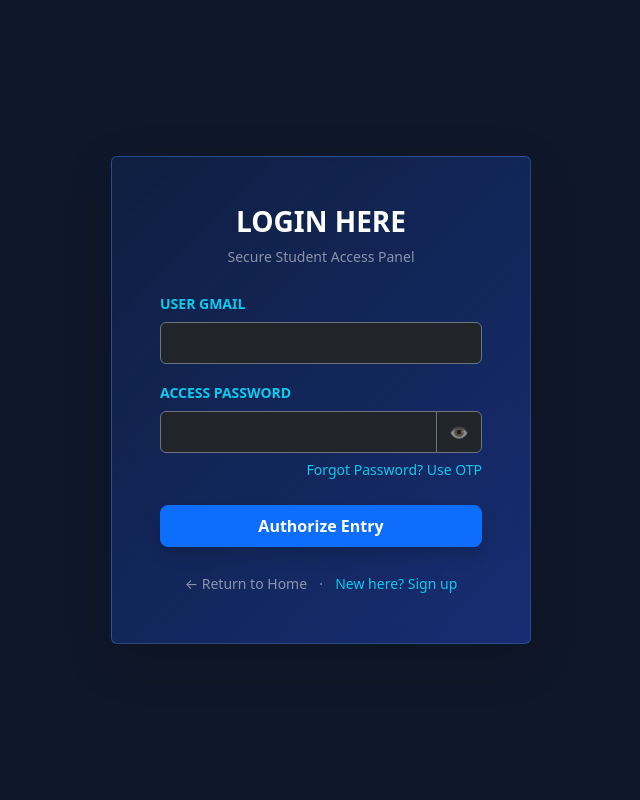
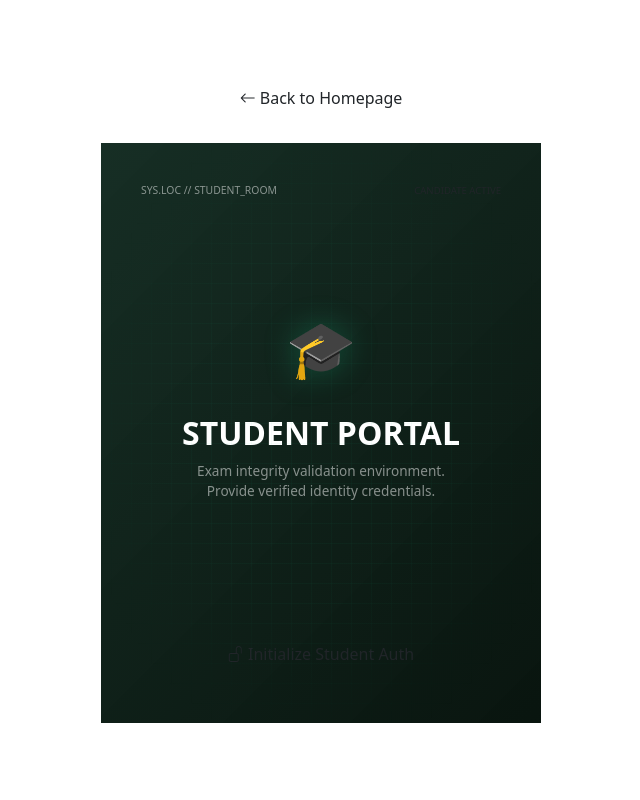
Before and after one commit to Jaskiratkaur912/ExamGuard-AI, a Flask app: page /student-login in a window 1280 px wide. Shown: the whole page, without its empty margins (319-959 px from the left). Run offline with Flask 3, Linux system fonts and the light colour scheme.

Commit message:
Update student.html

```diff
--- a/templates/student.html
+++ b/templates/student.html
@@ -1,77 +1,209 @@
-<!doctype html>
-<html lang="en">
-<head>
-  <meta charset="utf-8">
-  <meta name="viewport" content="width=device-width, initial-scale=1">
-  <title>Portal Secure Access</title>
-  <link href="https://cdn.jsdelivr.net/npm/bootstrap@5.3.8/dist/css/bootstrap.min.css" rel="stylesheet">
-  <link rel="stylesheet" href="{{ url_for('static', filename='style.css') }}">
+{% extends "base.html" %}
+
+{% block title %}Student Candidate Secure Access | ExamGuard-AI{% endblock %}
+
+{% block head %}
 <style>
-    body { background-color: #0f172a; }
-    .login-card {
-      background: linear-gradient(135deg, rgba(15, 32, 67, 0.9), rgba(30, 64, 175, 0.55));
-      backdrop-filter: blur(10px); border: 1px solid rgba(96, 165, 250, 0.3) !important;
+  /* ── 3D FLIP ARCHITECTURE CONTAINER ── */
+  .flip-card-container {
+    background-color: transparent;
+    width: 440px;
+    height: 580px;
+    perspective: 1500px;
+  }
+
+  .flip-card-inner {
+    position: relative;
+    width: 100%;
+    height: 100%;
+    text-align: center;
+    transition: transform 0.8s cubic-bezier(0.2, 0.85, 0.32, 1.2);
+    transform-style: preserve-3d;
+  }
+
+  .flip-card-container:hover .flip-card-inner,
+  .flip-card-inner.flipped,
+  .flip-card-inner.lock-flipped {
+    transform: rotateY(180deg);
+  }
+
+  .flip-card-front, .flip-card-back {
+    position: absolute;
+    width: 100%;
+    height: 100%;
+    -webkit-backface-visibility: hidden;
+    backface-visibility: hidden;
+    border-radius: var(--radius-xl);
+    border: 1px solid var(--border-primary) !important;
+    backdrop-filter: blur(25px) saturate(190%);
+    -webkit-backdrop-filter: blur(25px) saturate(190%);
+    box-shadow: var(--shadow-glow-green);
+    display: flex;
+    flex-direction: column;
+    justify-content: space-between;
+    padding: 40px;
+    overflow: hidden;
+  }
+
+  /* FRONT OF CARD */
+  .flip-card-front {
+    background: linear-gradient(135deg, rgba(10, 35, 25, 0.95), rgba(4, 16, 10, 0.98));
+    z-index: 2;
+  }
+
+  .flip-card-front::before {
+    content: '';
+    position: absolute;
+    inset: 0;
+    background-image:
+      linear-gradient(rgba(16, 185, 129, 0.04) 1px, transparent 1px),
+      linear-gradient(90deg, rgba(16, 185, 129, 0.04) 1px, transparent 1px);
+    background-size: 20px 20px;
+    background-position: center;
+    mask-image: radial-gradient(ellipse at center, black 40%, transparent 80%);
+    -webkit-mask-image: radial-gradient(ellipse at center, black 40%, transparent 80%);
+    pointer-events: none;
+  }
+
+  .flip-card-front::after {
+    content: '';
+    position: absolute;
+    top: 0; left: 0; right: 0;
+    height: 2px;
+    background: linear-gradient(90deg, transparent, var(--accent-green), transparent);
+    opacity: 0.4;
+    animation: scan-line 4s linear infinite;
+  }
+
+  @keyframes scan-line {
+    0% { transform: translateY(0); }
+    100% { transform: translateY(580px); }
+  }
+
+  /* BACK OF CARD */
+  .flip-card-back {
+    background: linear-gradient(135deg, rgba(12, 38, 25, 0.98), rgba(17, 54, 38, 0.95));
+    transform: rotateY(180deg);
+    justify-content: center;
+  }
+
+  .pulse-glow {
+    font-size: 3.5rem;
+    filter: drop-shadow(0 0 15px rgba(16, 185, 129, 0.3));
+    animation: gentle-float 3s ease-in-out infinite alternate;
+  }
+  @keyframes gentle-float {
+    0% { transform: translateY(0px) scale(1); }
+    100% { transform: translateY(-8px) scale(1.02); }
   }
 </style>
-</head>
-<body class="text-white d-flex align-items-center justify-content-center vh-100">
-  <div class="card login-card p-5 rounded shadow-lg" style="width: 100%; max-width: 420px;">
+{% endblock %}
 
-    <h3 class="text-center mb-2 fw-bold text-gradient" id="portal-title" style="color:white">LOGIN HERE</h3>
-    <p class="text-center text-white-50 small mb-4" id="portal-subtitle">Secure Student Access Panel</p>
-    {% if error %}
-    <div class="alert alert-danger bg-danger-subtle text-danger border-danger-subtle small py-2 mb-3">⚠️ {{ error }}</div>
-    {% endif %}
+{% block content %}
+<div class="d-flex flex-column align-items-center justify-content-center vh-100 px-3">
+
+  <!-- Back link to homepage -->
+  <div class="mb-4 animate-fade-in">
+    <a href="/" class="btn btn-secondary-custom py-2 px-4">
+      <i class="bi bi-arrow-left"></i> Back to Homepage
+    </a>
+  </div>
+
+  <div class="flip-card-container animate-fade-in" id="card-container">
+    <div class="flip-card-inner" id="card-inner">
+
+      <!-- FRONT COVER -->
+      <div class="flip-card-front">
+        <div class="d-flex justify-content-between align-items-center w-100">
+          <span class="small text-white-50 tracking-widest font-mono" style="font-size: 0.65rem;">SYS.LOC // STUDENT_ROOM</span>
+          <span class="badge-custom badge-green font-mono" style="font-size: 0.6rem;">CANDIDATE ACTIVE</span>
+        </div>
+
+        <div class="my-auto text-center w-100">
+          <div class="pulse-glow mb-4">🎓</div>
+          <h2 class="fw-bold tracking-tight mb-2 text-white text-gradient-green" style="font-size: 2rem;">STUDENT PORTAL</h2>
+          <p class="text-white-50 small mx-auto" style="max-width: 280px; font-size: 0.85rem; line-height: 1.5;">
+            Exam integrity validation environment. Provide verified identity credentials.
+          </p>
+        </div>
+
+        <div class="w-100">
+          <button type="button" class="btn btn-success-custom w-100 py-3" onclick="lockCardFlipped(event)">
+            <i class="bi bi-unlock"></i> Initialize Student Auth
+          </button>
+        </div>
+      </div>
+
+      <!-- BACK (LOGIN FORM) -->
+      <div class="flip-card-back text-start">
+        <div class="text-center mb-4">
+          <h3 class="fw-bold tracking-tight mb-1" id="portal-title" style="letter-spacing: -0.02em;">STUDENT SIGN IN</h3>
+          <p class="text-white-50 small m-0" id="portal-subtitle">Provide security credentials</p>
+        </div>
 
         {% if error %}
-    <div class="alert alert-danger bg-danger-subtle text-danger border-danger-subtle small py-2 mb-3" role="alert">
-      ⚠️ {{ error }}
+        <div class="alert alert-danger bg-danger-subtle text-danger border-danger-subtle small py-2 mb-3 rounded-3" role="alert">
+          <i class="bi bi-exclamation-triangle-fill"></i> {{ error }}
         </div>
         {% endif %}
 
-    <form id="auth-form" method="POST">
+        <form id="auth-form" method="POST" autocomplete="off">
           <input type="hidden" name="login_mode" id="login_mode" value="password">
 
-      <div class="mb-3">
-        <label class="form-label text-info small fw-bold text-uppercase tracking-wider">User Gmail</label>
-        <input type="email" name="identity" id="identity-input" class="form-control bg-dark text-white border-secondary py-2" placeholder="user@gmail.com" autocomplete="none" required>
+          <!-- User Gmail -->
+          <div class="form-group-custom">
+            <label class="form-label-custom" style="color: var(--accent-green) !important;">Student Gmail</label>
+            <input type="email" name="identity" id="identity-input" class="form-control-custom" placeholder="student@gmail.com" required>
           </div>
 
-      <div class="mb-4" id="password-area">
-  <label class="form-label text-info small fw-bold text-uppercase tracking-wider">Access Password</label>
-  <div class="input-group">
-    <input type="password" name="password" id="password-input" class="form-control bg-dark text-white border-secondary py-2" placeholder="••••••••" autocomplete="new-password">
-    <button class="btn btn-outline-secondary border-secondary bg-dark text-white-50" type="button" id="toggle-password-visibility">
-      👁️
-    </button>
+          <!-- Password Frame -->
+          <div class="form-group-custom" id="password-area">
+            <label class="form-label-custom" style="color: var(--accent-green) !important;">Access Password</label>
+            <div class="input-group-custom">
+              <input type="password" name="password" id="password-input" class="form-control-custom" placeholder="••••••••" autocomplete="new-password">
+              <button class="input-icon-btn" type="button" id="toggle-password-visibility">👁️</button>
             </div>
-  <div class="text-end mt-1">
-    <a href="#" id="forgot-link" class="text-info small text-decoration-none">Forgot Password? Use OTP</a>
+            <div class="text-end mt-2">
+              <a href="#" id="forgot-link" class="text-success small text-decoration-none" style="font-size: 0.75rem;">Forgot Password? Use OTP</a>
             </div>
           </div>
 
-      <div class="mb-4 d-none" id="otp-area">
-        <label class="form-label text-warning small fw-bold text-uppercase tracking-wider">One-Time Security Token</label>
-        <div class="input-group">
-          <input type="text" name="otp" class="form-control bg-dark text-white border-secondary py-2" placeholder="6-Digit Token">
-          <button class="btn btn-outline-warning" type="button" id="request-otp-btn">Send OTP</button>
+          <!-- OTP Frame -->
+          <div class="form-group-custom d-none" id="otp-area">
+            <label class="form-label-custom" style="color: var(--accent-green) !important;">One-Time Security Token</label>
+            <div class="input-group-custom">
+              <input type="text" name="otp" id="otp-input" class="form-control-custom" placeholder="6-Digit Token">
+              <button class="btn btn-warning-custom py-2 px-3 border-start-0" type="button" id="request-otp-btn" style="border-top-left-radius: 0; border-bottom-left-radius: 0;">Send OTP</button>
             </div>
-        <div class="text-end mt-1">
-          <a href="#" id="back-to-pass-link" class="text-info small text-decoration-none">Back to Password Login</a>
+            <div class="text-end mt-2">
+              <a href="#" id="back-to-pass-link" class="text-success small text-decoration-none" style="font-size: 0.75rem;">Back to Password Login</a>
             </div>
           </div>
 
-      <button type="submit" class="btn btn-primary btn-lg w-100 fs-6 fw-bold shadow">Authorize Entry</button>
+          <button type="submit" class="btn btn-success-custom w-100 py-3 mt-2">
+            Authorize Candidate <i class="bi bi-chevron-right"></i>
+          </button>
         </form>
 
-    <div class="text-center mt-4">
-      <a href="/" class="text-white-50 small text-decoration-none">← Return to Home</a>
+        <div class="text-center mt-4 pt-3 border-top border-secondary border-opacity-10">
+          <a href="#" class="text-white-50 small text-decoration-none" onclick="releaseCardLock(event)">
+            <i class="bi bi-chevron-left"></i> Flip Card Back
+          </a>
           <span class="text-white-50 small mx-2">·</span>
-      <a href="/student-signup" class="text-info small text-decoration-none">New here? Sign up</a>
+          <a href="/student-signup" class="text-success small text-decoration-none">New candidate? Sign up</a>
         </div>
       </div>
 
+    </div>
+  </div>
+</div>
+{% endblock %}
+
+{% block scripts %}
 <script>
+  const cardContainer = document.getElementById('card-container');
+  const cardInner = document.getElementById('card-inner');
+  const authForm = document.getElementById('auth-form');
   const forgotLink = document.getElementById('forgot-link');
   const backToPassLink = document.getElementById('back-to-pass-link');
   const passwordArea = document.getElementById('password-area');
@@ -80,60 +212,77 @@
   const requestOtpBtn = document.getElementById('request-otp-btn');
   const identityInput = document.getElementById('identity-input');
   const passwordInput = document.getElementById('password-input');
+  const otpInput = document.getElementById('otp-input');
+  const togglePasswordBtn = document.getElementById('toggle-password-visibility');
 
-    // Toggle to OTP View
+  function lockCardFlipped(e) {
+    if(e) e.stopPropagation();
+    cardInner.classList.add('lock-flipped');
+  }
+
+  function releaseCardLock(e) {
+    if(e) e.preventDefault();
+    if(e) e.stopPropagation();
+    cardInner.classList.remove('lock-flipped');
+    cardInner.classList.remove('flipped');
+  }
+
+  authForm.addEventListener('focusin', () => {
+    cardInner.classList.add('lock-flipped');
+  });
+
+  cardContainer.addEventListener('click', (e) => {
+    e.stopPropagation();
+    cardInner.classList.add('lock-flipped');
+  });
+
+  document.addEventListener('click', (e) => {
+    if (!cardContainer.contains(e.target)) {
+      if (document.activeElement.tagName !== 'INPUT') {
+        releaseCardLock();
+      }
+    }
+  });
+
   forgotLink.addEventListener('click', (e) => {
     e.preventDefault();
     passwordArea.classList.add('d-none');
     otpArea.classList.remove('d-none');
     loginMode.value = 'otp';
     passwordInput.removeAttribute('required');
+    otpInput.setAttribute('required', '');
   });
 
-    // Toggle back to Password View
   backToPassLink.addEventListener('click', (e) => {
     e.preventDefault();
     otpArea.classList.add('d-none');
     passwordArea.classList.remove('d-none');
     loginMode.value = 'password';
+    otpInput.removeAttribute('required');
     passwordInput.setAttribute('required', '');
   });
 
-    // Handle AJAX dynamic async request to Python for OTP dispatching
   requestOtpBtn.addEventListener('click', () => {
     if (!identityInput.value) {
        alert('Please enter your Gmail address first.');
        return;
     }
-
-  // Create the payload matching exactly what the backend expects
     const formData = new FormData();
     formData.append('email', identityInput.value);
-
-  // Send request to our Flask server
-  fetch('/send-otp', {
-      method: 'POST',
-      body: formData
-  })
+    fetch('/send-otp', { method: 'POST', body: formData })
     .then(res => res.json())
-  .then(data => {
-      alert(data.message);
-  }).catch(err => {
-      alert('Error generating secure token string.');
+    .then(data => alert(data.message))
+    .catch(() => alert('Error generating secure token string.'));
   });
-});
-    const togglePasswordBtn = document.getElementById('toggle-password-visibility');
 
   togglePasswordBtn.addEventListener('click', () => {
-  // Check the current state of the input type attribute
     if (passwordInput.type === 'password') {
-    passwordInput.type = 'text';      // Reveals the raw characters
-    togglePasswordBtn.textContent = '🙈'; // Changes icon to signify hiding next
+      passwordInput.type = 'text';
+      togglePasswordBtn.textContent = '🙈';
     } else {
-    passwordInput.type = 'password';  // Conceals it back to bullets
-    togglePasswordBtn.textContent = '👁️'; // Changes icon back to looking eye
+      passwordInput.type = 'password';
+      togglePasswordBtn.textContent = '👁️';
     }
   });
 </script>
-</body>
-</html>
+{% endblock %}
```
Lines whose indentation alone changed are shown as unchanged.
